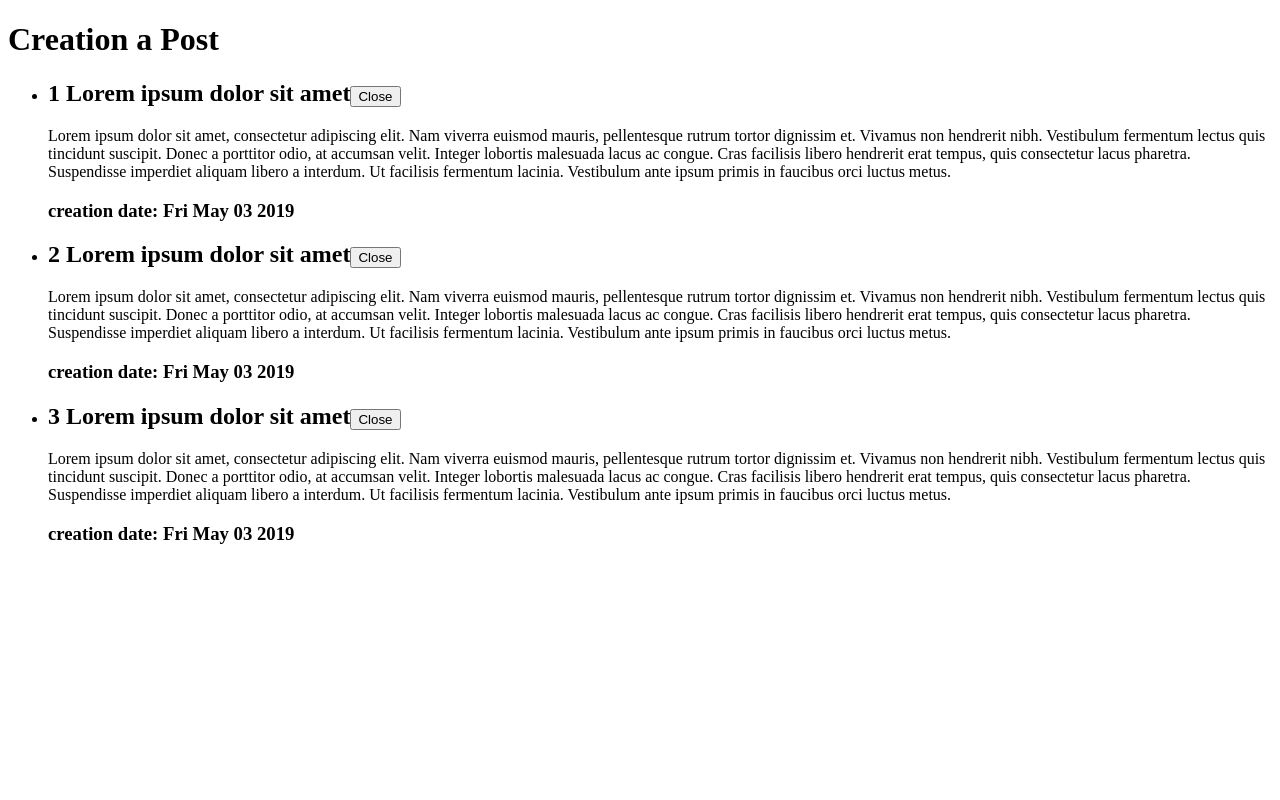
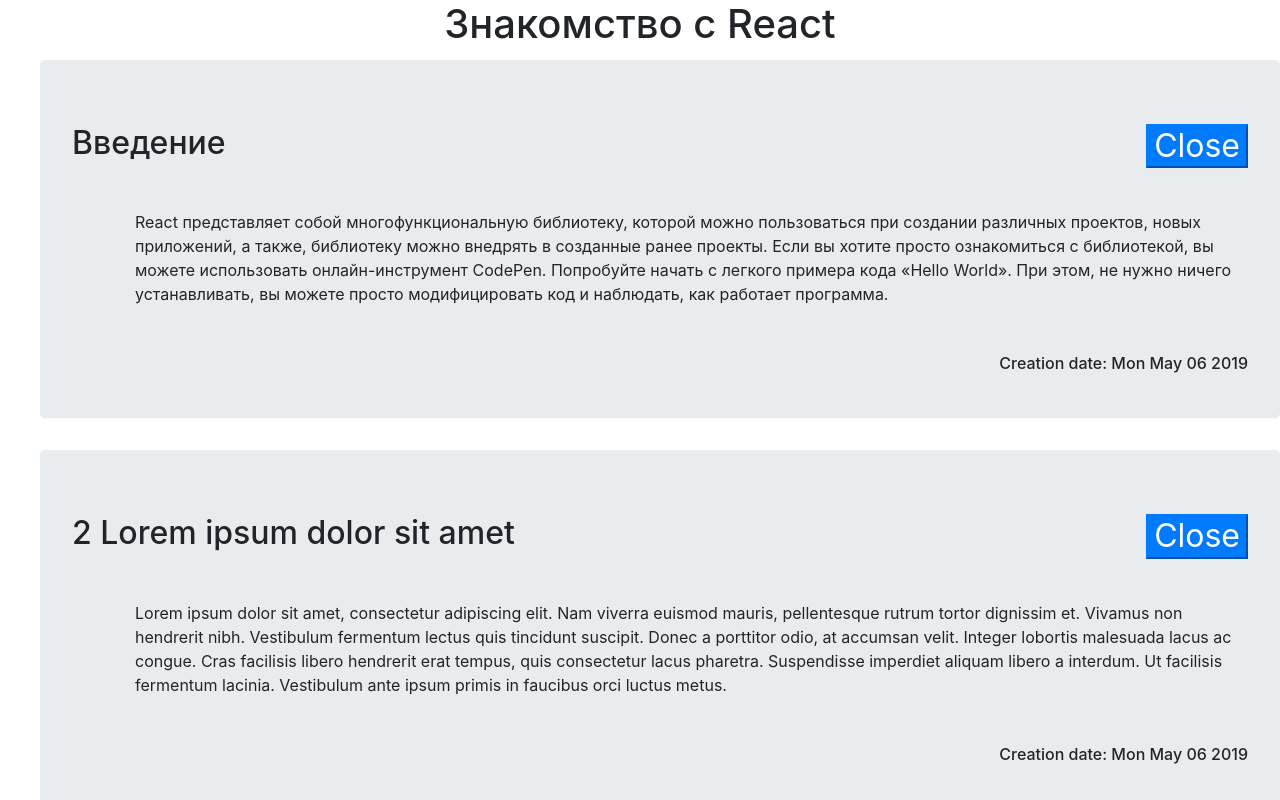
Before and after one commit to Lotus86/react_app, a React (Create React App) app: page / in a window 1280 px wide. Shown: the top 800 px of the page. Built offline with nearby package versions, Linux system fonts and the light colour scheme.

Commit message:
6-display-arrays-and-changing-styles

```diff
--- a/public/index.html
+++ b/public/index.html
@@ -1,7 +1,7 @@
 <!DOCTYPE html>
 <html lang="en">
   <head>
-    <title>React App</title>
+    <title>Знакомство с React</title>
   </head>
   <body>
     <div id="root"></div>
--- a/src/components/App.js
+++ b/src/components/App.js
@@ -1,11 +1,12 @@
 import React from 'react'
 import PostList from './PostList'
 import comment from '../fixtures'
+import 'bootstrap/dist/css/bootstrap.css'
 
 function App() {
     return (
         <div>
-            <h1>Creation a Post</h1>
+            <h1 className="card-title text-md-center">Знакомство с React</h1>
             <PostList comment = {comment} />
         </div>
     )
--- a/src/components/Post.js
+++ b/src/components/Post/Post.js
@@ -1,4 +1,5 @@
 import React, {Component} from 'react'
+import 'bootstrap/dist/css/bootstrap.css'
 
 class Post extends Component {
     state = {
@@ -9,15 +10,19 @@ class Post extends Component {
         const {comment} = this.props
         const body = this.state.isOpen && <section>{comment.text}</section>
         return (
-            <div>
+            <div className="jumbotron w-auto">
                 <h2>
                     {comment.title}
-                    <button onClick={this.handleClick}>
+                    <button onClick={this.handleClick} className="float-right btn-primary">
                         {this.state.isOpen ? 'Close' : 'Open'}
                     </button>
                 </h2>
-                {body}
-                <h3>creation date: {(new Date(comment.date)).toDateString()}</h3>
+                <div className="container m-lg-5">
+                    {body}
+                </div>
+                <h6 className="float-right">
+                    Сreation date: {(new Date()).toDateString()}
+                </h6>
             </div>
         )
     }
--- /dev/null
+++ b/src/components/Post/style.css
@@ -0,0 +1,3 @@
+.comment-li {
+    list-style: none;
+}
--- a/src/components/PostList.js
+++ b/src/components/PostList.js
@@ -1,8 +1,10 @@
 import React from 'react'
-import Post from './Post'
+import Post from './Post/Post'
+import './Post/style.css'
 
 export default function PostList({comment}) {
-    const commentList = comment.map((comment => <li key={comment.id}><Post comment = {comment}/></li>))
+    const commentList = comment.map((comment =>
+        <li key={comment.id} className="comment-li"><Post comment = {comment}/></li>))
     return (
         <ul>
             {commentList}
--- a/src/fixtures.js
+++ b/src/fixtures.js
@@ -2,10 +2,10 @@ export default [
     {
         "id": "1",
         "date": "2019-05-03T09:00:00.000Z",
-        "title": "1 Lorem ipsum dolor sit amet",
-        "text": "Lorem ipsum dolor sit amet, consectetur adipiscing elit. Nam viverra euismod mauris, pellentesque rutrum tortor dignissim et. Vivamus non hendrerit nibh. Vestibulum fermentum lectus quis tincidunt suscipit. Donec a porttitor odio, at accumsan velit. " +
-            "Integer lobortis malesuada lacus ac congue. Cras facilisis libero hendrerit erat tempus, quis consectetur lacus pharetra. Suspendisse " +
-            "imperdiet aliquam libero a interdum. Ut facilisis fermentum lacinia. Vestibulum ante ipsum primis in faucibus orci luctus metus.",
+        "title": "Введение",
+        "text": "React представляет собой многофункциональную библиотеку, которой можно пользоваться при создании различных проектов, новых приложений, " +
+            "а также, библиотеку можно внедрять в созданные ранее проекты. Если вы хотите просто ознакомиться с библиотекой, вы можете использовать онлайн-инструмент CodePen. Попробуйте начать с легкого примера кода «Hello World». При этом, не нужно ничего устанавливать, " +
+            "вы можете просто модифицировать код и наблюдать, как работает программа.",
         "comments": [
             {
                 "id": "2",
```
